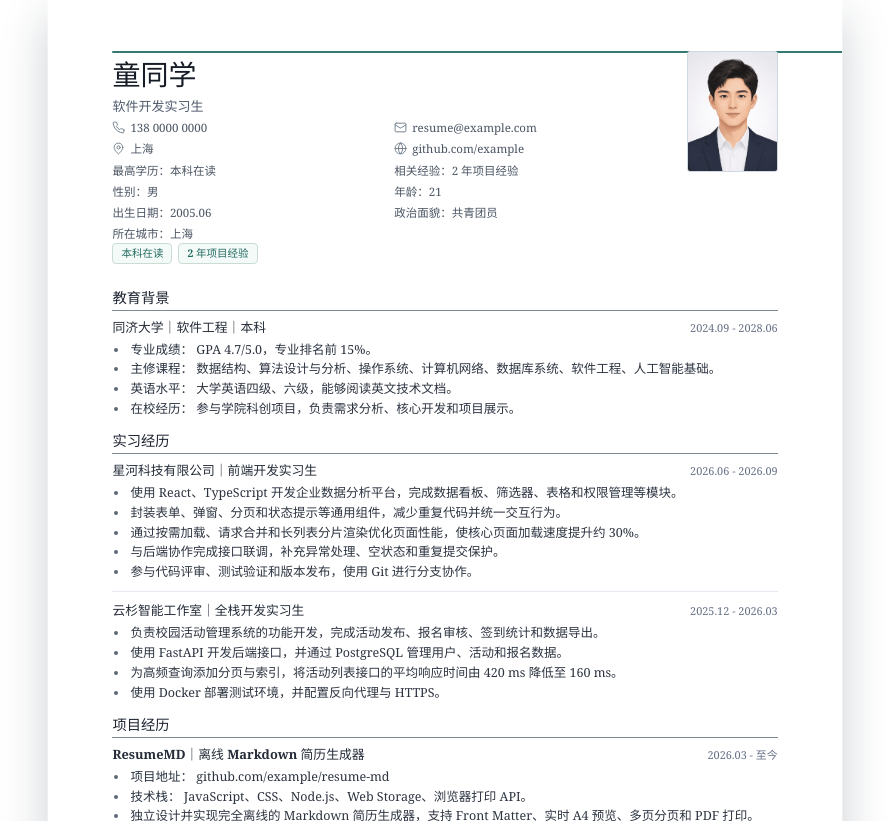
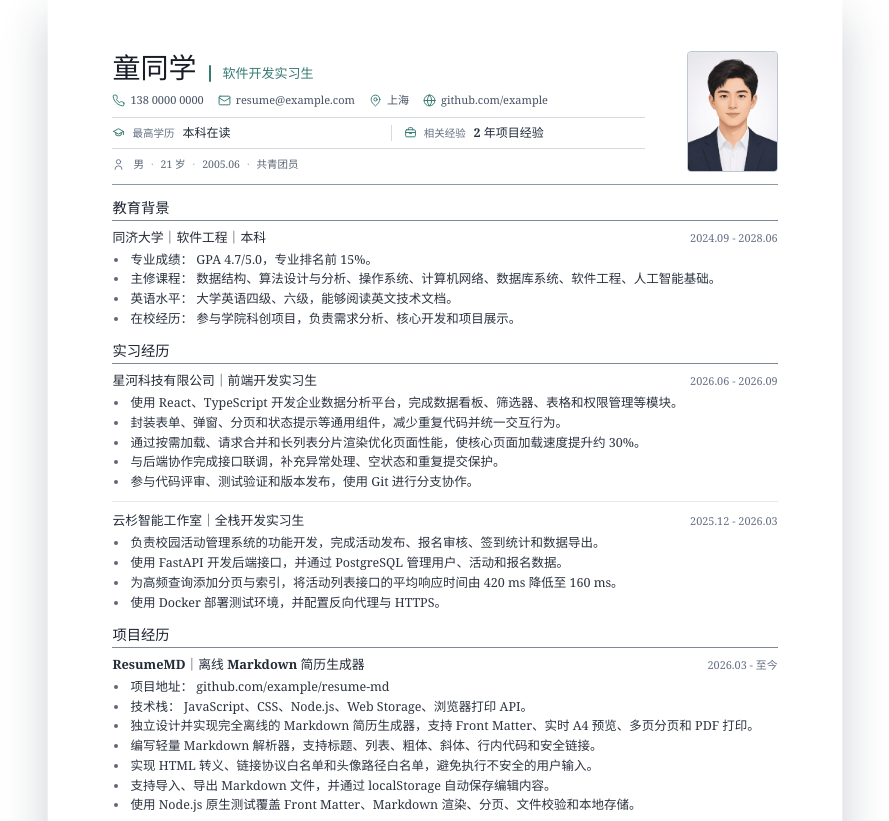
Before and after one commit to Double-Cloth/ResumeMD, a website with bundled scripts: page index.html in a window 1280 px wide. Shown: the top 821 px of the page, without its empty margins (195-1084 px from the left). Built offline with nearby package versions, Linux system fonts and the light colour scheme.

Commit message:
重构简历页眉信息层级

```diff
--- a/css/resume.css
+++ b/css/resume.css
@@ -31,40 +31,39 @@
 
 .resume-header {
   position: relative;
-  display: grid;
-  gap: 9px;
-  padding: 0 29mm 11px 0;
+  padding: 0 0 11px;
+  border-bottom: 1px solid #8c98a6;
   background: #fff;
-}
-
-.resume-header::before {
-  position: absolute;
-  top: 0;
-  left: 0;
-  width: var(--resume-header-rule-width, 640mm);
-  height: 2px;
-  border-radius: 999px;
-  background: #357a72;
-  content: "";
 }
 
 .resume-header-main {
   display: grid;
   grid-template-columns: minmax(0, 1fr);
   align-items: start;
-  gap: 18px;
+  gap: 11mm;
+}
+
+.resume-header-has-photo .resume-header-main {
+  grid-template-columns: minmax(0, 1fr) 24mm;
 }
 
 .resume-header-content {
+  display: grid;
+  align-content: start;
+  gap: 8px;
   min-width: 0;
 }
 
 .resume-identity {
+  display: flex;
+  flex-wrap: wrap;
+  align-items: baseline;
+  gap: 6px 13px;
   min-width: 0;
 }
 
 .resume-header h1 {
-  margin: 7px 0 0;
+  margin: 0;
   color: #171d27;
   font-size: 28px;
   font-weight: 700;
@@ -73,18 +72,29 @@
 }
 
 .resume-title {
-  margin: 5px 0 0;
-  color: #4f5b6d;
+  position: relative;
+  margin: 0;
+  padding-left: 13px;
+  color: #357a72;
   font-size: 13px;
   font-weight: 650;
+  line-height: 1.5;
   letter-spacing: 0;
 }
 
+.resume-title::before {
+  position: absolute;
+  top: 0.1em;
+  bottom: 0.1em;
+  left: 0;
+  width: 2px;
+  border-radius: 999px;
+  background: #357a72;
+  content: "";
+}
+
 .resume-photo-block {
-  position: absolute;
-  top: 0;
-  right: 0;
-  z-index: 1;
+  align-self: start;
 }
 
 .resume-photo {
@@ -93,44 +103,19 @@
   height: 32mm;
   min-width: 86px;
   min-height: 114px;
-  border-radius: 3px;
+  border-radius: 4px;
   object-fit: cover;
-  border: 1px solid #cfd7e2;
+  border: 1px solid #bcc7d3;
   background: #f6f8fb;
 }
 
-.resume-highlight-list {
+.resume-contact-list {
   display: flex;
-  flex-direction: row;
   flex-wrap: wrap;
-  align-items: flex-start;
-  justify-content: flex-start;
-  gap: 5px 6px;
-}
-
-.resume-highlight-list span {
-  display: inline-flex;
   align-items: center;
-  min-height: 21px;
-  padding: 1px 8px;
-  border: 1px solid #cbdcd7;
-  border-radius: 4px;
-  background: #f3faf8;
-  color: #246b62;
-  font-size: 10.5px;
-  font-weight: 650;
-  line-height: 1.4;
-  white-space: nowrap;
-}
-
-.resume-contact-list {
-  display: grid;
-  grid-template-columns: repeat(2, minmax(0, 1fr));
-  gap: 2px 8px;
-  row-gap: 4px;
-  padding-top: 3px;
-  color: #4b5563;
-  font-size: 11.5px;
+  gap: 4px 14px;
+  color: #465264;
+  font-size: 11px;
   font-weight: 500;
   line-height: 1.5;
 }
@@ -146,11 +131,13 @@
   overflow-wrap: anywhere;
 }
 
-.resume-contact-item svg {
+.resume-contact-item svg,
+.resume-qualification-item svg,
+.resume-detail-list > svg {
   flex: 0 0 auto;
   width: 13px;
   height: 13px;
-  color: #74818d;
+  color: #357a72;
 }
 
 .resume-contact-item > span {
@@ -163,6 +150,80 @@ a.resume-contact-item:hover > span {
   color: #0f766e;
   text-decoration: underline;
   text-underline-offset: 2px;
+}
+
+.resume-qualification-list {
+  display: grid;
+  grid-template-columns: repeat(2, minmax(0, 1fr));
+  padding: 7px 0;
+  border-top: 1px solid #d5dbe2;
+  border-bottom: 1px solid #d5dbe2;
+}
+
+.resume-qualification-item {
+  display: flex;
+  align-items: center;
+  gap: 7px;
+  min-width: 0;
+}
+
+.resume-qualification-item + .resume-qualification-item {
+  margin-left: 12px;
+  padding-left: 12px;
+  border-left: 1px solid #d5dbe2;
+}
+
+.resume-qualification-item:only-child {
+  grid-column: 1 / -1;
+}
+
+.resume-qualification-copy {
+  display: flex;
+  align-items: baseline;
+  gap: 8px;
+  min-width: 0;
+}
+
+.resume-qualification-label {
+  flex: 0 0 auto;
+  color: #647184;
+  font-size: 10.5px;
+  line-height: 1.4;
+}
+
+.resume-qualification-copy strong {
+  min-width: 0;
+  color: #202a38;
+  font-size: 12px;
+  font-weight: 700;
+  line-height: 1.4;
+  overflow-wrap: anywhere;
+}
+
+.resume-detail-list {
+  display: flex;
+  flex-wrap: wrap;
+  align-items: center;
+  gap: 2px 0;
+  color: #5b6675;
+  font-size: 10.5px;
+  line-height: 1.45;
+}
+
+.resume-detail-list > svg {
+  margin-right: 8px;
+  color: #6f7d8d;
+}
+
+.resume-detail-item {
+  display: inline-flex;
+  align-items: center;
+}
+
+.resume-detail-item + .resume-detail-item::before {
+  margin: 0 7px;
+  color: #9aa5b2;
+  content: "·";
 }
 
 .resume-body {
--- a/js/app.js
+++ b/js/app.js
@@ -110,93 +110,6 @@
     preview.style.setProperty('--preview-scale', String(zoom));
   }
 
-  function getRenderedScale(element) {
-    if (!element || !element.offsetWidth) {
-      return 1;
-    }
-
-    const rect = element.getBoundingClientRect();
-    return rect.width ? rect.width / element.offsetWidth : 1;
-  }
-
-  function getElementRects(element) {
-    const rects = [];
-
-    if (!element) {
-      return rects;
-    }
-
-    const range = document.createRange();
-    range.selectNodeContents(element);
-    Array.from(range.getClientRects()).forEach(function (rect) {
-      if (rect.width > 0) {
-        rects.push(rect);
-      }
-    });
-    if (typeof range.detach === 'function') {
-      range.detach();
-    }
-
-    return rects;
-  }
-
-  function measureHeaderLineWidth(element, headerLeft, scale) {
-    if (!element || !element.textContent.trim()) {
-      return 0;
-    }
-
-    const rects = element.classList && element.classList.contains('resume-contact-item')
-      ? Array.from(element.children).reduce(function (allRects, child) {
-        return allRects.concat(getElementRects(child));
-      }, [])
-      : getElementRects(element);
-
-    if (!rects.length) {
-      return 0;
-    }
-
-    const left = Math.min.apply(null, rects.map(function (rect) { return rect.left; }));
-    const right = Math.max.apply(null, rects.map(function (rect) { return rect.right; }));
-    const leftOffset = (left - headerLeft) / (scale || 1);
-
-    if (leftOffset > 6) {
-      return 0;
-    }
-
-    return (right - headerLeft) / (scale || 1);
-  }
-
-  function syncHeaderRuleWidths(pages) {
-    const pageList = pages && pages.length
-      ? pages
-      : Array.from(preview.querySelectorAll('.resume-paper'));
-    const scale = getRenderedScale(preview);
-
-    pageList.forEach(function (page) {
-      const header = page.querySelector('.resume-header');
-      if (!header) {
-        return;
-      }
-
-      const headerLeft = header.getBoundingClientRect().left;
-      const lineItems = header.querySelectorAll([
-        '.resume-header h1',
-        '.resume-title',
-        '.resume-contact-item',
-        '.resume-highlight-list span',
-      ].join(', '));
-      const maxWidth = Array.from(lineItems).reduce(function (width, item) {
-        return Math.max(width, measureHeaderLineWidth(item, headerLeft, scale));
-      }, 0);
-
-      if (maxWidth > 0) {
-        header.style.setProperty('--resume-header-rule-width', maxWidth + 'px');
-      } else {
-        header.style.removeProperty('--resume-header-rule-width');
-      }
-    });
-  }
-
   function renderDocument() {
     if (renderTimer) {
       window.clearTimeout(renderTimer);
@@ -221,7 +134,6 @@
     if (zoomSelect.value === 'fit') {
       setPreviewZoom('fit');
     }
-    syncHeaderRuleWidths(pages);
     updateErrors(frontMatter.errors);
     const stats = api.makeResumeStats(source, pages.length);
     updateStats(stats);
--- a/js/renderer.js
+++ b/js/renderer.js
@@ -86,24 +86,34 @@
       email: '<svg class="resume-contact-icon" viewBox="0 0 24 24" aria-hidden="true" fill="none" stroke="currentColor" stroke-width="1.8" stroke-linecap="round" stroke-linejoin="round"><rect x="2" y="4" width="20" height="16" rx="2"/><path d="m22 7-8.97 5.7a1.94 1.94 0 0 1-2.06 0L2 7"/></svg>',
       location: '<svg class="resume-contact-icon" viewBox="0 0 24 24" aria-hidden="true" fill="none" stroke="currentColor" stroke-width="1.8" stroke-linecap="round" stroke-linejoin="round"><path d="M20 10c0 6-8 12-8 12s-8-6-8-12a8 8 0 0 1 16 0Z"/><circle cx="12" cy="10" r="3"/></svg>',
       website: '<svg class="resume-contact-icon" viewBox="0 0 24 24" aria-hidden="true" fill="none" stroke="currentColor" stroke-width="1.8" stroke-linecap="round" stroke-linejoin="round"><circle cx="12" cy="12" r="10"/><path d="M2 12h20M12 2a15.3 15.3 0 0 1 4 10 15.3 15.3 0 0 1-4 10 15.3 15.3 0 0 1-4-10 15.3 15.3 0 0 1 4-10z"/></svg>',
+      education: '<svg class="resume-contact-icon" viewBox="0 0 24 24" aria-hidden="true" fill="none" stroke="currentColor" stroke-width="1.8" stroke-linecap="round" stroke-linejoin="round"><path d="m3 10 9-5 9 5-9 5-9-5Z"/><path d="M7 12.2v4.3c2.8 2 7.2 2 10 0v-4.3M21 10v6"/></svg>',
+      experience: '<svg class="resume-contact-icon" viewBox="0 0 24 24" aria-hidden="true" fill="none" stroke="currentColor" stroke-width="1.8" stroke-linecap="round" stroke-linejoin="round"><rect x="3" y="7" width="18" height="13" rx="2"/><path d="M8 7V5a2 2 0 0 1 2-2h4a2 2 0 0 1 2 2v2M3 12h18M10 12v2h4v-2"/></svg>',
+      details: '<svg class="resume-contact-icon" viewBox="0 0 24 24" aria-hidden="true" fill="none" stroke="currentColor" stroke-width="1.8" stroke-linecap="round" stroke-linejoin="round"><circle cx="12" cy="7" r="4"/><path d="M5.5 21a6.5 6.5 0 0 1 13 0"/></svg>',
     };
     return icons[type] || '';
   }
 
   function buildContactItem(content, href, type) {
     const iconSVG = getContactIcon(type);
+    const className = 'resume-contact-item resume-contact-' + type;
     return href
-      ? '<a class="resume-contact-item" href="' + escapeHTML(href) + '">' + iconSVG + '<span>' + escapeHTML(content) + '</span></a>'
-      : '<span class="resume-contact-item">' + iconSVG + '<span>' + escapeHTML(content) + '</span></span>';
+      ? '<a class="' + className + '" href="' + escapeHTML(href) + '">' + iconSVG + '<span>' + escapeHTML(content) + '</span></a>'
+      : '<span class="' + className + '">' + iconSVG + '<span>' + escapeHTML(content) + '</span></span>';
   }
 
-  function buildInfoItem(label, content) {
-    return '<span class="resume-contact-item"><span>' + escapeHTML(label) + '：' + escapeHTML(content) + '</span></span>';
+  function buildQualificationItem(label, content, type) {
+    return '<div class="resume-qualification-item">'
+      + getContactIcon(type)
+      + '<span class="resume-qualification-copy">'
+      + '<span class="resume-qualification-label">' + escapeHTML(label) + '</span>'
+      + '<strong>' + escapeHTML(content) + '</strong>'
+      + '</span></div>';
   }
 
-
-  function buildHeaderMetaItem(content) {
-    return '<span>' + escapeHTML(content) + '</span>';
+  function buildDetailItem(label, content, displayValue) {
+    return '<span class="resume-detail-item" aria-label="' + escapeHTML(label + '：' + content) + '">'
+      + escapeHTML(displayValue || content)
+      + '</span>';
   }
 
   function buildResumeHTML(profile, bodyHTML) {
@@ -111,8 +121,9 @@
     const name = clean(data.name);
     const title = clean(data.title);
     const photo = normalizePhotoURL(data.photo);
-    const items = [];
-    const headerMeta = [];
+    const contacts = [];
+    const qualifications = [];
+    const details = [];
 
     const fieldLabels = {
       phone: '电话',
@@ -128,66 +139,88 @@
       city: '所在城市',
     };
 
-    const headerMetaKeys = { education: true, experience: true };
-
-    Object.keys(data).forEach(function (key) {
-      if (key === 'name' || key === 'title' || key === 'photo') {
-        return;
+    const phone = clean(data.phone);
+    if (phone) {
+      contacts.push(buildContactItem(phone, sanitizeURL('tel:' + phone), 'phone'));
     }
 
-      const raw = data[key];
-      if (raw == null || raw === '') {
-        return;
+    const email = clean(data.email);
+    if (email) {
+      contacts.push(buildContactItem(email, sanitizeURL('mailto:' + email), 'email'));
     }
 
-      if (key === 'phone') {
-        const val = clean(raw);
-        if (!val) return;
-        const href = sanitizeURL('tel:' + val);
-        items.push(buildContactItem(val, href, 'phone'));
-        return;
+    const location = clean(data.location) || clean(data.city);
+    if (location) {
+      contacts.push(buildContactItem(location, null, 'location'));
     }
 
-      if (key === 'email') {
-        const val = clean(raw);
-        if (!val) return;
-        const href = sanitizeURL('mailto:' + val);
-        items.push(buildContactItem(val, href, 'email'));
-        return;
+    const website = normalizeWebsite(data.website);
+    if (website) {
+      contacts.push(buildContactItem(website.label, website.href, 'website'));
     }
 
-      if (key === 'website') {
-        const ws = normalizeWebsite(raw);
-        if (!ws) return;
-        items.push(buildContactItem(ws.label, ws.href, 'website'));
-        return;
+    const education = clean(data.education);
+    if (education) {
+      qualifications.push(buildQualificationItem(fieldLabels.education, education, 'education'));
     }
 
-      if (key === 'location') {
-        const val = clean(raw);
-        if (!val) return;
-        items.push(buildContactItem(val, null, 'location'));
-        return;
+    const experience = clean(data.experience);
+    if (experience) {
+      qualifications.push(buildQualificationItem(fieldLabels.experience, experience, 'experience'));
     }
 
-      const val = clean(raw);
-      if (!val) return;
+    const gender = clean(data.gender);
+    if (gender) {
+      details.push(buildDetailItem(fieldLabels.gender, gender));
+    }
+
+    const age = clean(data.age);
+    if (age) {
+      details.push(buildDetailItem(fieldLabels.age, age, /岁$/.test(age) ? age : age + ' 岁'));
+    }
+
+    const birth = clean(data.birth);
+    if (birth) {
+      details.push(buildDetailItem(fieldLabels.birth, birth));
+    }
+
+    const political = clean(data.political);
+    if (political) {
+      details.push(buildDetailItem(fieldLabels.political, political));
+    }
+
+    const city = clean(data.city);
+    if (city && clean(data.location) && city !== clean(data.location)) {
+      details.push(buildDetailItem(fieldLabels.city, city));
+    }
+
+    const knownKeys = {
+      name: true,
+      title: true,
+      photo: true,
+      phone: true,
+      email: true,
+      location: true,
+      website: true,
+      education: true,
+      experience: true,
+      gender: true,
+      age: true,
+      birth: true,
+      political: true,
+      city: true,
+    };
+    Object.keys(data).forEach(function (key) {
+      const value = clean(data[key]);
+      if (!knownKeys[key] && value) {
         const label = fieldLabels[key] || key;
-      items.push(buildInfoItem(label, val));
-
-      if (headerMetaKeys[key]) {
-        headerMeta.push(buildHeaderMetaItem(val));
+        details.push(buildDetailItem(label, value, label + ' ' + value));
       }
     });
 
     let header = '';
-    if (name || title || headerMeta.length || items.length || photo) {
-      header += '<header class="resume-header">';
-      if (photo) {
-        header += '<div class="resume-photo-block">';
-        header += '<img class="resume-photo" src="' + escapeHTML(photo) + '" alt="' + escapeHTML(name || '照片') + '">';
-        header += '</div>';
-      }
+    if (name || title || qualifications.length || contacts.length || details.length || photo) {
+      header += '<header class="resume-header' + (photo ? ' resume-header-has-photo' : '') + '">';
       header += '<div class="resume-header-main">';
       header += '<div class="resume-header-content">';
       if (name || title) {
@@ -200,13 +233,21 @@
         }
         header += '</div>';
       }
-      if (items.length) {
-        header += '<div class="resume-contact-list">' + items.join('') + '</div>';
+      if (contacts.length) {
+        header += '<div class="resume-contact-list" aria-label="联系方式">' + contacts.join('') + '</div>';
       }
-      if (headerMeta.length) {
-        header += '<div class="resume-highlight-list">' + headerMeta.join('') + '</div>';
+      if (qualifications.length) {
+        header += '<div class="resume-qualification-list" aria-label="核心资历">' + qualifications.join('') + '</div>';
+      }
+      if (details.length) {
+        header += '<div class="resume-detail-list">' + getContactIcon('details') + details.join('') + '</div>';
       }
       header += '</div>';
+      if (photo) {
+        header += '<div class="resume-photo-block">';
+        header += '<img class="resume-photo" src="' + escapeHTML(photo) + '" alt="' + escapeHTML(name || '照片') + '">';
+        header += '</div>';
+      }
       header += '</div>';
       header += '</header>';
     }
```
Also changed, not shown: test/app-shell.test.js (+15 -0 lines), test/renderer.test.js (+37 -12 lines), README.md. Lines whose indentation alone changed are shown as unchanged.
